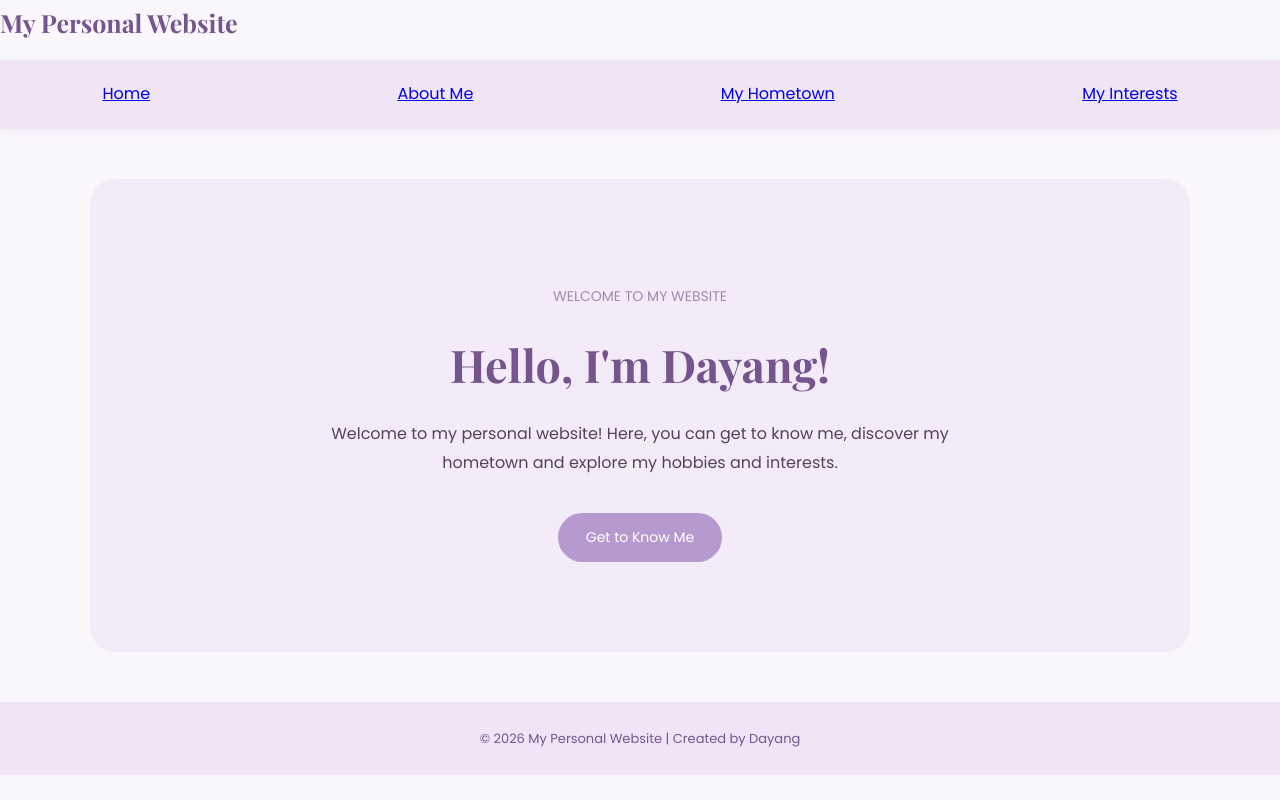
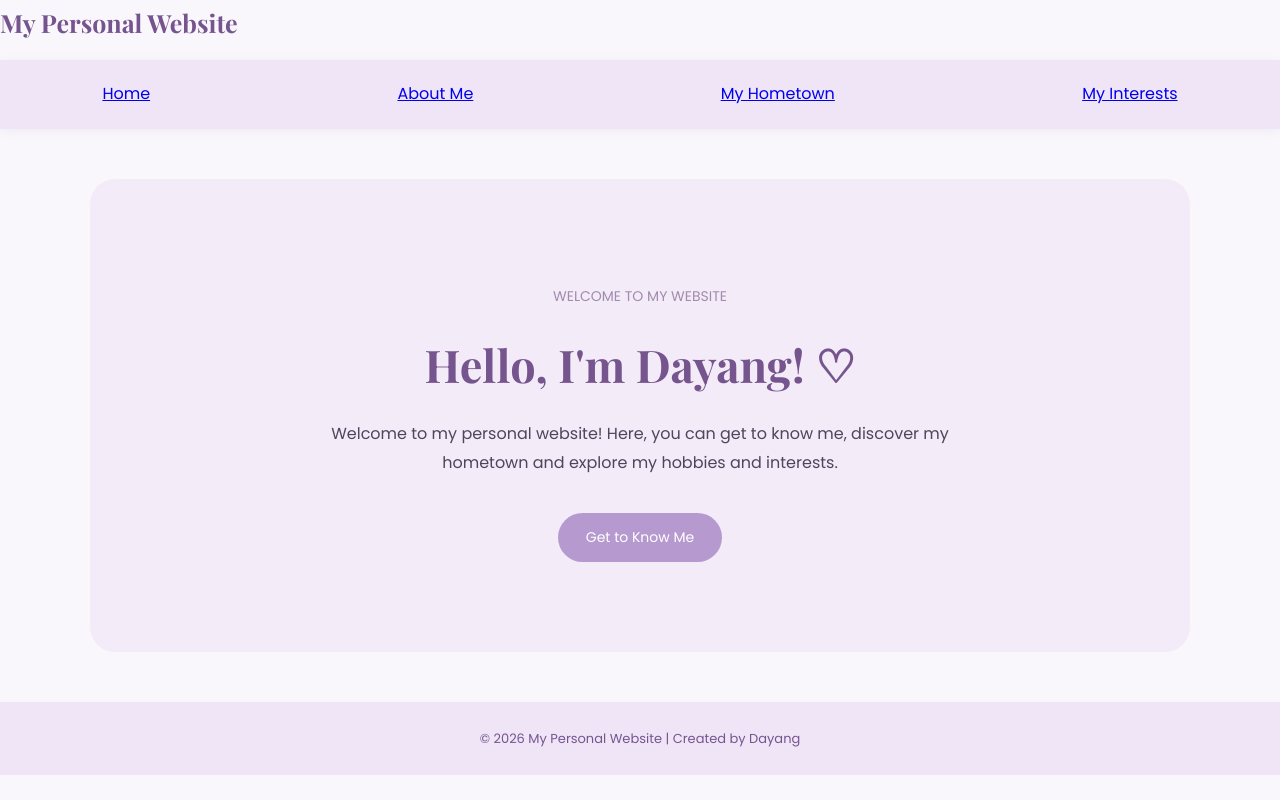
Before and after one commit to dyangfathihah/my-personal-website, a plain HTML site: page index.html in a window 1280 px wide. Drawn offline with nearby package versions, Linux system fonts and the light colour scheme.

Commit message:
index.html

```diff
--- a/index.html
+++ b/index.html
@@ -28,7 +28,7 @@
 
             <p class="subtitle">WELCOME TO MY WEBSITE</p>
 
-            <h1>Hello, I'm <span>Dayang!</span></h1>
+            <h1>Hello, I'm <span>Dayang! ♡</span></h1>
 
             <p>
                 Welcome to my personal website!
```
